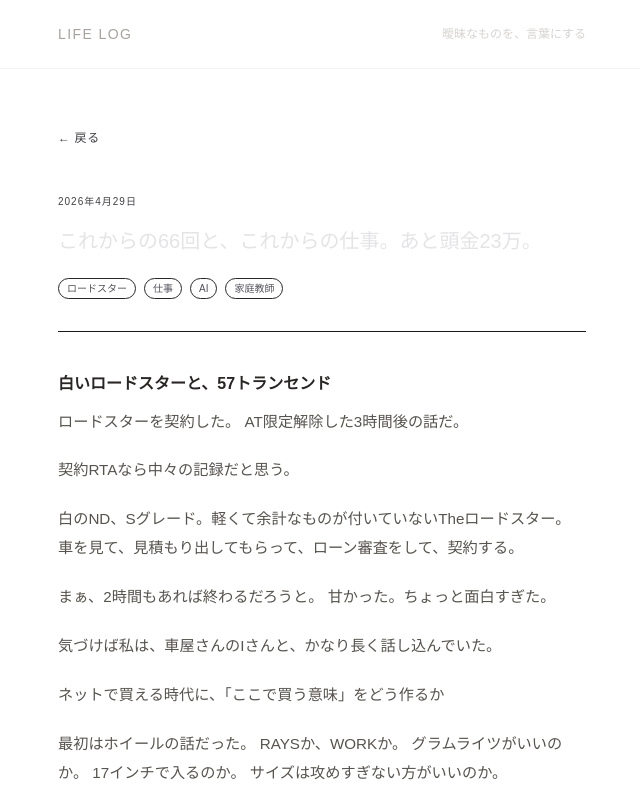
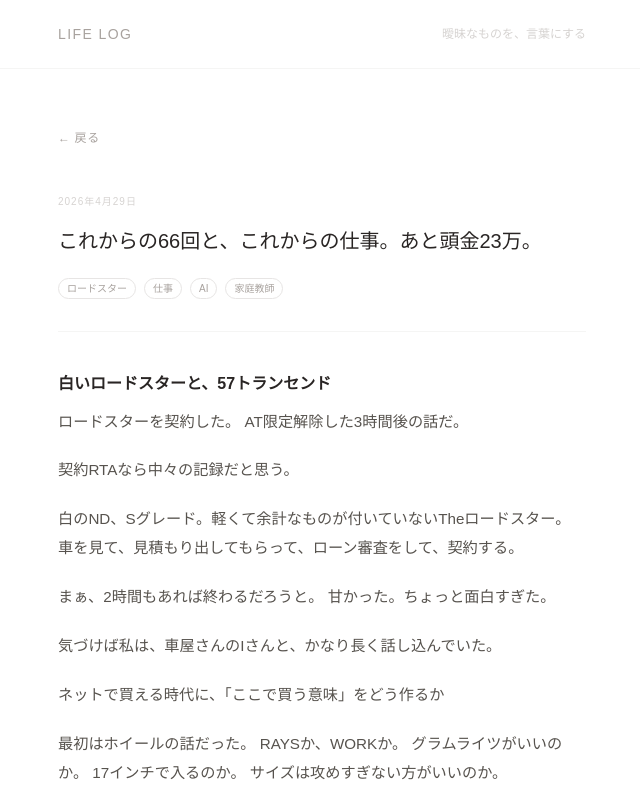
Before and after one commit to yumatsushita-tetrabase/Life-Log, a Next.js app: page /blog/roadster-and-transcend in a window 1280 px wide. Shown: the top 800 px of the page, without its empty margins (318-958 px from the left). Built offline with nearby package versions, Linux system fonts and the light colour scheme.

Commit message:
fix: 記事詳細ページのタイトル色を修正（zinc-200→stone-800）
https://claude.ai/code/session_01K88qqvNL5joJHdC3fyaVdp

```diff
--- a/src/app/blog/[slug]/page.tsx
+++ b/src/app/blog/[slug]/page.tsx
@@ -44,17 +44,17 @@ export default async function BlogPostPage({ params }: Props) {
     <div>
       <Link
         href="/"
-        className="inline-block text-xs text-zinc-700 hover:text-zinc-400 transition-colors mb-12 tracking-wider"
+        className="inline-block text-xs text-stone-400 hover:text-stone-700 transition-colors mb-12 tracking-wider"
       >
         ← 戻る
       </Link>
 
       <article>
         <header className="mb-10">
-          <time className="text-[10px] text-zinc-700 tracking-widest block mb-4">
+          <time className="text-[10px] text-stone-300 tracking-widest block mb-4">
             {formatDate(post.date)}
           </time>
-          <h1 className="text-xl font-light text-zinc-200 leading-relaxed mb-5">
+          <h1 className="text-xl font-light text-stone-800 leading-relaxed mb-5">
             {post.title}
           </h1>
           {post.tags && post.tags.length > 0 && (
@@ -62,14 +62,14 @@ export default async function BlogPostPage({ params }: Props) {
               {post.tags.map((tag) => (
                 <span
                   key={tag}
-                  className="text-[10px] text-zinc-600 border border-zinc-800 px-2 py-0.5 rounded-full"
+                  className="text-[10px] text-stone-400 border border-stone-200 px-2 py-0.5 rounded-full"
                 >
                   {tag}
                 </span>
               ))}
             </div>
           )}
-          <div className="mt-8 border-t border-zinc-900" />
+          <div className="mt-8 border-t border-stone-100" />
         </header>
 
         <div
```
